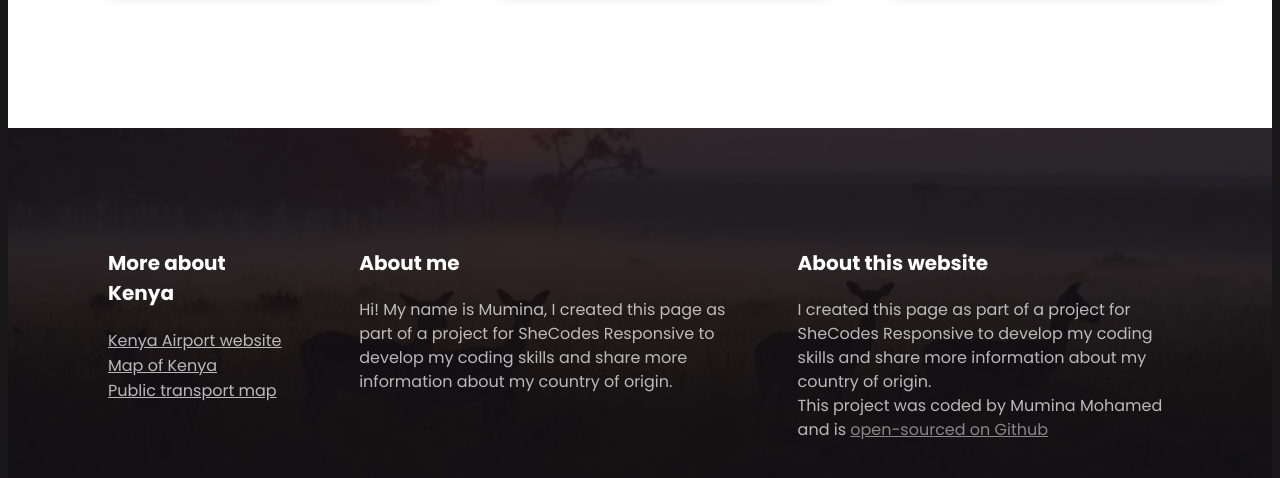
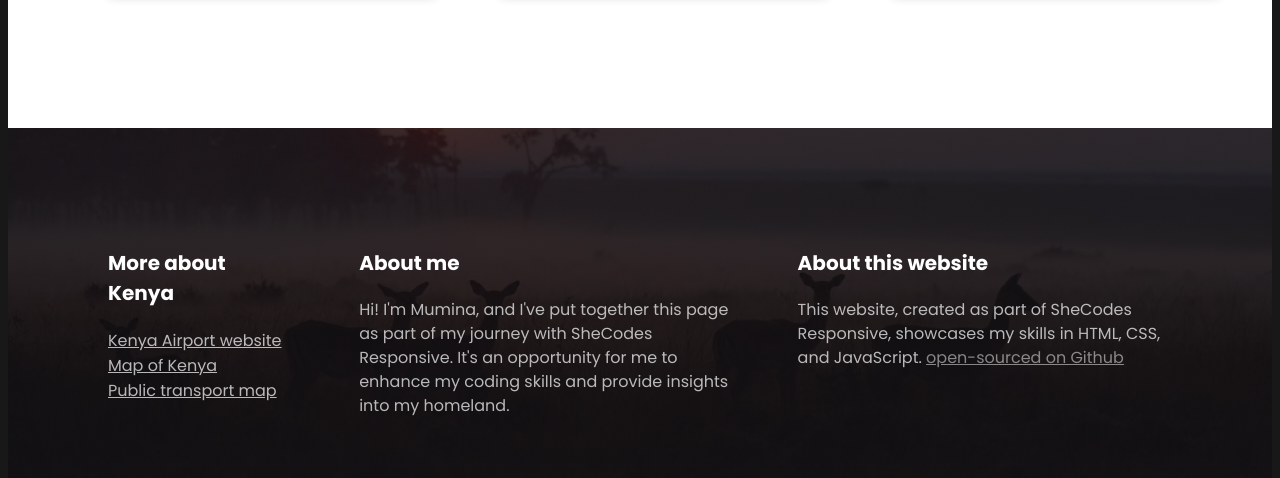
Before and after one commit to Mumina033/travel-project, a plain HTML site: page index.html in a window 1280 px wide. Shown: the part 3637-4115 px from the top of the page. Drawn offline with Linux system fonts and the light colour scheme; a script that the page names is missing.

Commit message:
made changes to the footer

```diff
--- a/index.html
+++ b/index.html
@@ -70,7 +70,7 @@
                   class="img-responsive"
                 />
                 <iframe
-                  src="https://www.google.com/maps/embed?pb=!1m14!1m8!1m3!1d127628.13503554992!2d35.103199!3d-1.5389329!3m2!1i1024!2i768!4f13.1!3m3!1m2!1s0x182ce8a64a31fdb1%3A0x296a9587e0c3c410!2sMaasai%20Mara%20National%20Reserve!5e0!3m2!1sen!2sus!4v1707954548832!5m2!1sen!2sus"
+                  src="https://www.google.com/maps/embed?pb=!1m14!1m8!1m3!1d127628.13503554992!2d35.103199!3d-1.5389329!3m2!1i1024!2i768!4f13.1!3m3!1m2!1s0x182ce8a64a31fdb1%3A0x296a9587e0c3c410!2sMaasai%20Mara%20National%20Reserve!5e0!3m2!1sen!2sus!4v1707968892940!5m2!1sen!2sus"
                   class="embed"
                   style="border: 0"
                   allowfullscreen=""
@@ -1084,18 +1084,17 @@
         <div>
           <h3>About me</h3>
           <p>
-            Hi! My name is Mumina, I created this page as part of a project for
-            SheCodes Responsive to develop my coding skills and share more
-            information about my country of origin.
+            Hi! I'm Mumina, and I've put together this page as part of my
+            journey with SheCodes Responsive. It's an opportunity for me to
+            enhance my coding skills and provide insights into my homeland.
           </p>
         </div>
         <div>
           <h3>About this website</h3>
           <p>
-            I created this page as part of a project for SheCodes Responsive to
-            develop my coding skills and share more information about my country
-            of origin. <br />
-            This project was coded by Mumina Mohamed and is
+            This website, created as part of SheCodes Responsive, showcases my
+            skills in HTML, CSS, and JavaScript.
+
             <a
               href="https://github.com/Mumina033/travel-project"
               target="_blank"
```
